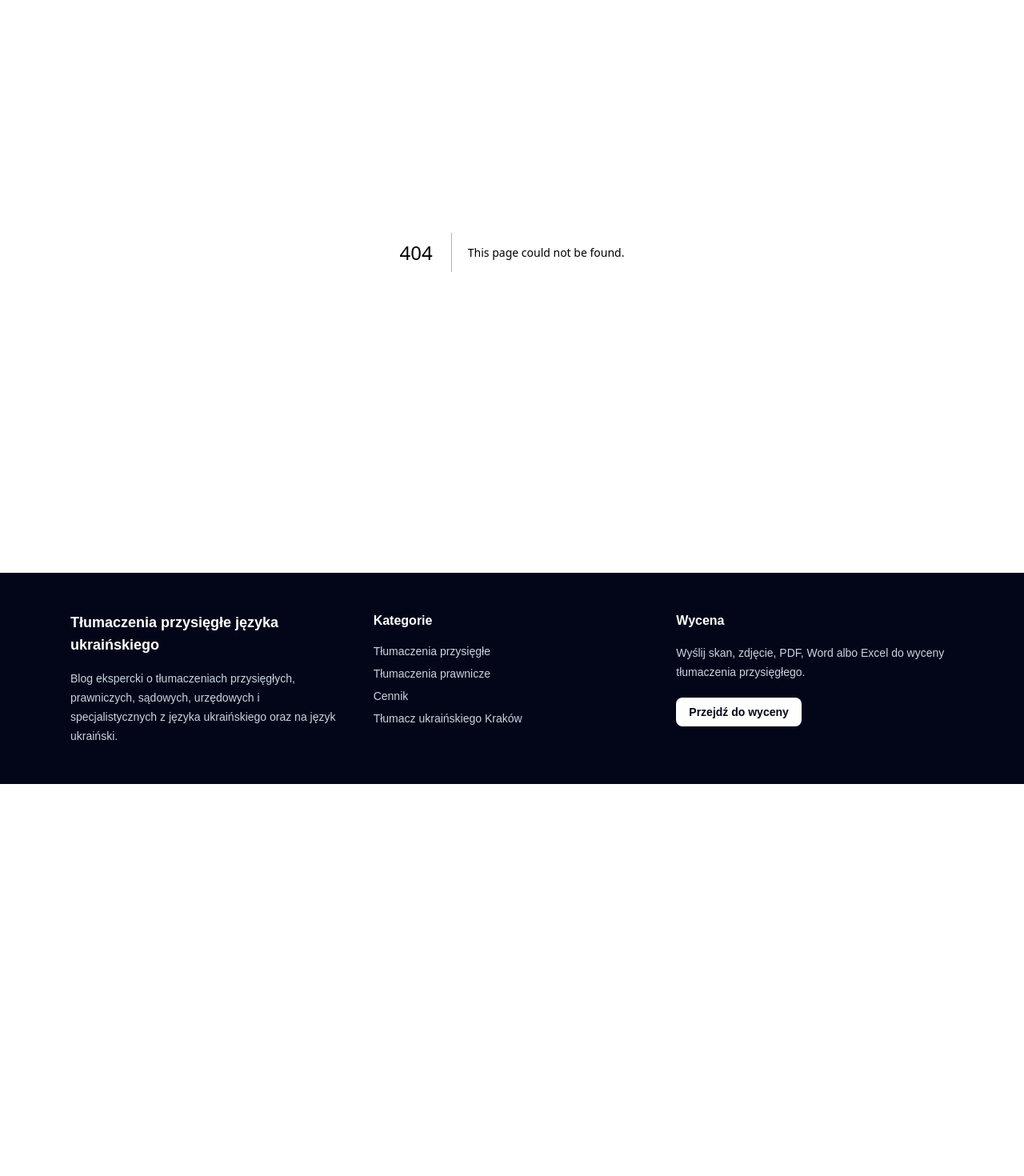
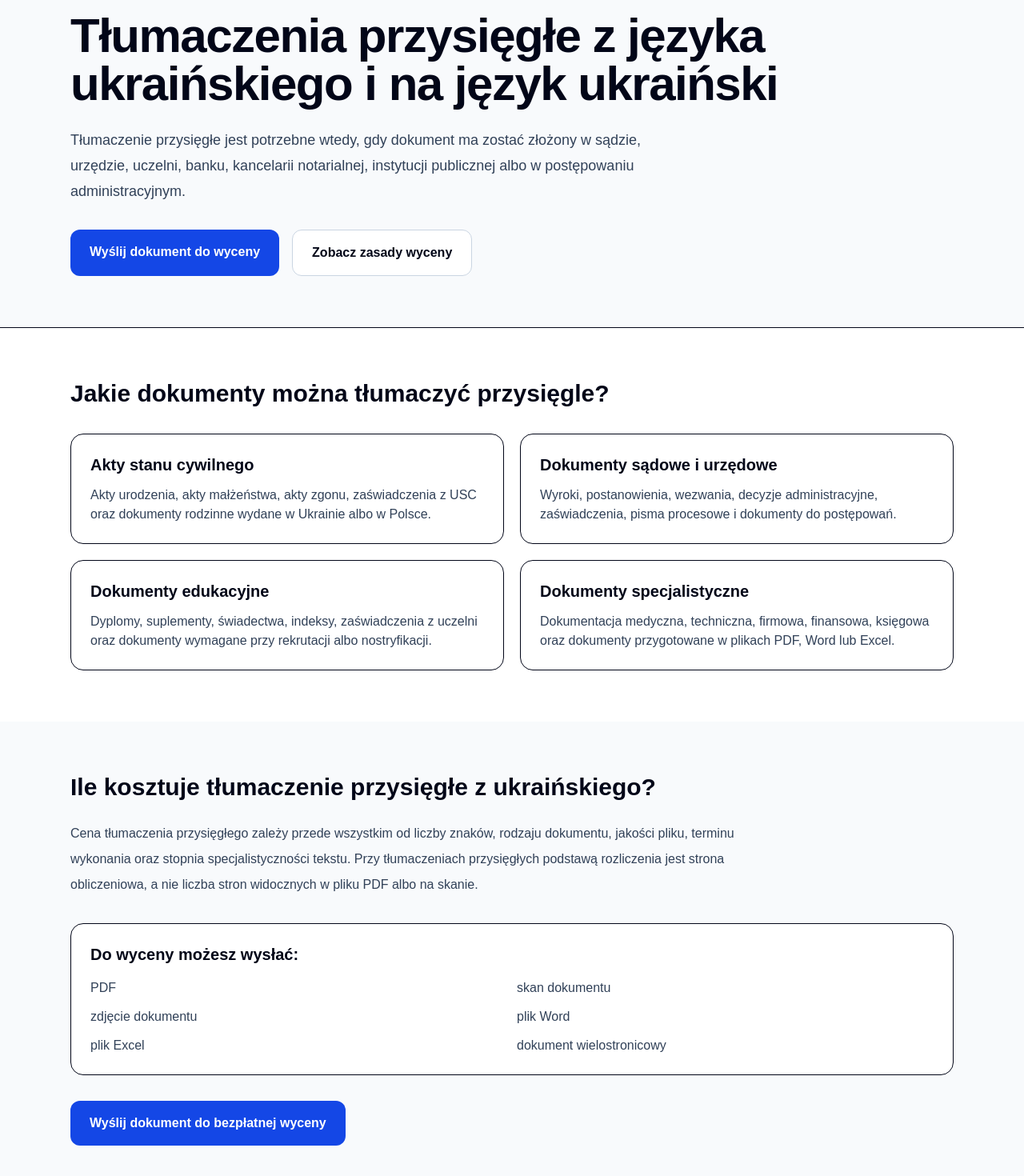
Before and after one commit to tzdh4c2pyw-tech/tlumaczenia-przysiegle-blog, a Next.js app: page /tlumaczenia-przysiegle in a window 1280 px wide. Before the commit this address had no page. Shown: the part 162-1632 px from the top of the page at 80% size. Before the commit the page ends 1142 px from the top, so only its background shows below. Built offline with nearby package versions, Linux system fonts and the light colour scheme.

Commit message:
Add sworn translation SEO page

```diff
--- /dev/null
+++ b/app/tlumaczenia-przysiegle/page.tsx
@@ -0,0 +1,167 @@
+import type { Metadata } from "next";
+
+export const metadata: Metadata = {
+  title: "Tłumaczenia przysięgłe ukraiński — dokumenty, ceny, wycena",
+  description:
+    "Tłumaczenia przysięgłe języka ukraińskiego: akty stanu cywilnego, dokumenty sądowe, urzędowe, medyczne, firmowe i prawnicze. Sprawdź zasady wyceny.",
+};
+
+export default function TlumaczeniaPrzysieglePage() {
+  return (
+    <main className="bg-white text-slate-950">
+      <section className="border-b bg-slate-50">
+        <div className="mx-auto max-w-6xl px-6 py-16">
+          <p className="mb-4 text-sm font-semibold uppercase tracking-wide text-blue-700">
+            Tłumaczenia przysięgłe języka ukraińskiego
+          </p>
+
+          <h1 className="max-w-5xl text-4xl font-bold tracking-tight md:text-6xl">
+            Tłumaczenia przysięgłe z języka ukraińskiego i na język ukraiński
+          </h1>
+
+          <p className="mt-6 max-w-3xl text-lg leading-8 text-slate-700">
+            Tłumaczenie przysięgłe jest potrzebne wtedy, gdy dokument ma zostać
+            złożony w sądzie, urzędzie, uczelni, banku, kancelarii notarialnej,
+            instytucji publicznej albo w postępowaniu administracyjnym.
+          </p>
+
+          <div className="mt-8 flex flex-col gap-4 sm:flex-row">
+            <a
+              href="https://tlumaczrosyjskiegoiukrainskiego.pl"
+              className="rounded-xl bg-blue-700 px-6 py-4 text-center font-semibold text-white hover:bg-blue-800"
+            >
+              Wyślij dokument do wyceny
+            </a>
+
+            <a
+              href="/cennik"
+              className="rounded-xl border border-slate-300 bg-white px-6 py-4 text-center font-semibold hover:bg-slate-50"
+            >
+              Zobacz zasady wyceny
+            </a>
+          </div>
+        </div>
+      </section>
+
+      <section className="mx-auto max-w-6xl px-6 py-16">
+        <h2 className="text-3xl font-bold">
+          Jakie dokumenty można tłumaczyć przysięgle?
+        </h2>
+
+        <div className="mt-8 grid gap-5 md:grid-cols-2">
+          <div className="rounded-2xl border p-6">
+            <h3 className="text-xl font-bold">Akty stanu cywilnego</h3>
+            <p className="mt-3 text-slate-700">
+              Akty urodzenia, akty małżeństwa, akty zgonu, zaświadczenia z USC
+              oraz dokumenty rodzinne wydane w Ukrainie albo w Polsce.
+            </p>
+          </div>
+
+          <div className="rounded-2xl border p-6">
+            <h3 className="text-xl font-bold">Dokumenty sądowe i urzędowe</h3>
+            <p className="mt-3 text-slate-700">
+              Wyroki, postanowienia, wezwania, decyzje administracyjne,
+              zaświadczenia, pisma procesowe i dokumenty do postępowań.
+            </p>
+          </div>
+
+          <div className="rounded-2xl border p-6">
+            <h3 className="text-xl font-bold">Dokumenty edukacyjne</h3>
+            <p className="mt-3 text-slate-700">
+              Dyplomy, suplementy, świadectwa, indeksy, zaświadczenia z uczelni
+              oraz dokumenty wymagane przy rekrutacji albo nostryfikacji.
+            </p>
+          </div>
+
+          <div className="rounded-2xl border p-6">
+            <h3 className="text-xl font-bold">Dokumenty specjalistyczne</h3>
+            <p className="mt-3 text-slate-700">
+              Dokumentacja medyczna, techniczna, firmowa, finansowa, księgowa
+              oraz dokumenty przygotowane w plikach PDF, Word lub Excel.
+            </p>
+          </div>
+        </div>
+      </section>
+
+      <section className="bg-slate-50">
+        <div className="mx-auto max-w-6xl px-6 py-16">
+          <h2 className="text-3xl font-bold">
+            Ile kosztuje tłumaczenie przysięgłe z ukraińskiego?
+          </h2>
+
+          <p className="mt-6 max-w-4xl leading-8 text-slate-700">
+            Cena tłumaczenia przysięgłego zależy przede wszystkim od liczby
+            znaków, rodzaju dokumentu, jakości pliku, terminu wykonania oraz
+            stopnia specjalistyczności tekstu. Przy tłumaczeniach przysięgłych
+            podstawą rozliczenia jest strona obliczeniowa, a nie liczba stron
+            widocznych w pliku PDF albo na skanie.
+          </p>
+
+          <div className="mt-8 rounded-2xl border bg-white p-6">
+            <h3 className="text-xl font-bold">
+              Do wyceny możesz wysłać:
+            </h3>
+
+            <ul className="mt-4 grid gap-3 text-slate-700 md:grid-cols-2">
+              <li>PDF</li>
+              <li>skan dokumentu</li>
+              <li>zdjęcie dokumentu</li>
+              <li>plik Word</li>
+              <li>plik Excel</li>
+              <li>dokument wielostronicowy</li>
+            </ul>
+          </div>
+
+          <a
+            href="https://tlumaczrosyjskiegoiukrainskiego.pl"
+            className="mt-8 inline-block rounded-xl bg-blue-700 px-6 py-4 font-semibold text-white hover:bg-blue-800"
+          >
+            Wyślij dokument do bezpłatnej wyceny
+          </a>
+        </div>
+      </section>
+
+      <section className="mx-auto max-w-6xl px-6 py-16">
+        <h2 className="text-3xl font-bold">
+          Najczęstsze pytania
+        </h2>
+
+        <div className="mt-8 space-y-5">
+          <div className="rounded-2xl border p-6">
+            <h3 className="text-xl font-bold">
+              Czy skan wystarczy do wyceny?
+            </h3>
+
+            <p className="mt-3 text-slate-700">
+              Tak. Do wstępnej wyceny zwykle wystarczy czytelny skan, zdjęcie
+              albo plik PDF. Dokument powinien być kompletny i czytelny.
+            </p>
+          </div>
+
+          <div className="rounded-2xl border p-6">
+            <h3 className="text-xl font-bold">
+              Czy tłumaczenie przysięgłe można zamówić online?
+            </h3>
+
+            <p className="mt-3 text-slate-700">
+              Wycena i ustalenie warunków mogą odbyć się online. Forma odbioru
+              zależy od rodzaju dokumentu, celu użycia tłumaczenia oraz wymagań
+              instytucji, do której dokument ma zostać złożony.
+            </p>
+          </div>
+
+          <div className="rounded-2xl border p-6">
+            <h3 className="text-xl font-bold">
+              Czy tłumaczenie z ukraińskiego może być pilne?
+            </h3>
+
+            <p className="mt-3 text-slate-700">
+              Tak, ale możliwość wykonania tłumaczenia w trybie pilnym zależy
+              od objętości dokumentu, jakości pliku i aktualnego obłożenia.
+            </p>
+          </div>
+        </div>
+      </section>
+    </main>
+  );
+}
```
